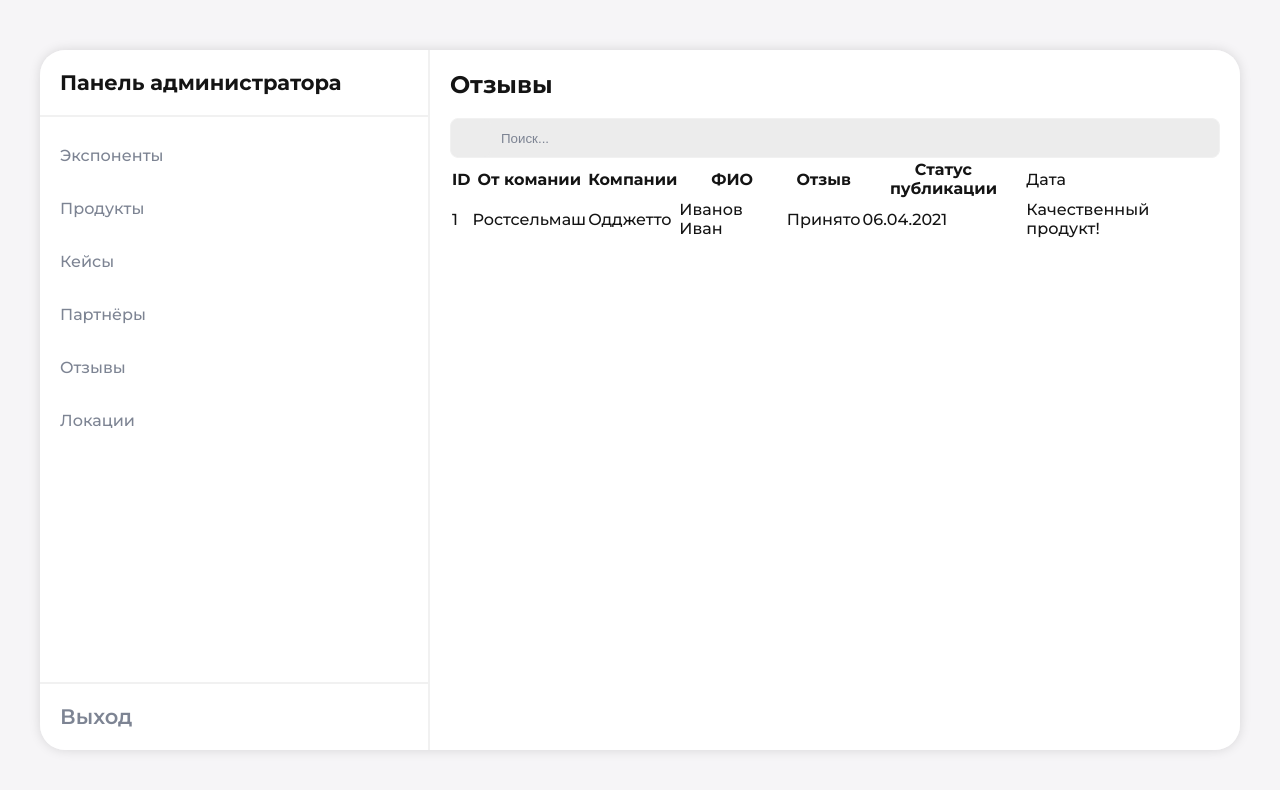
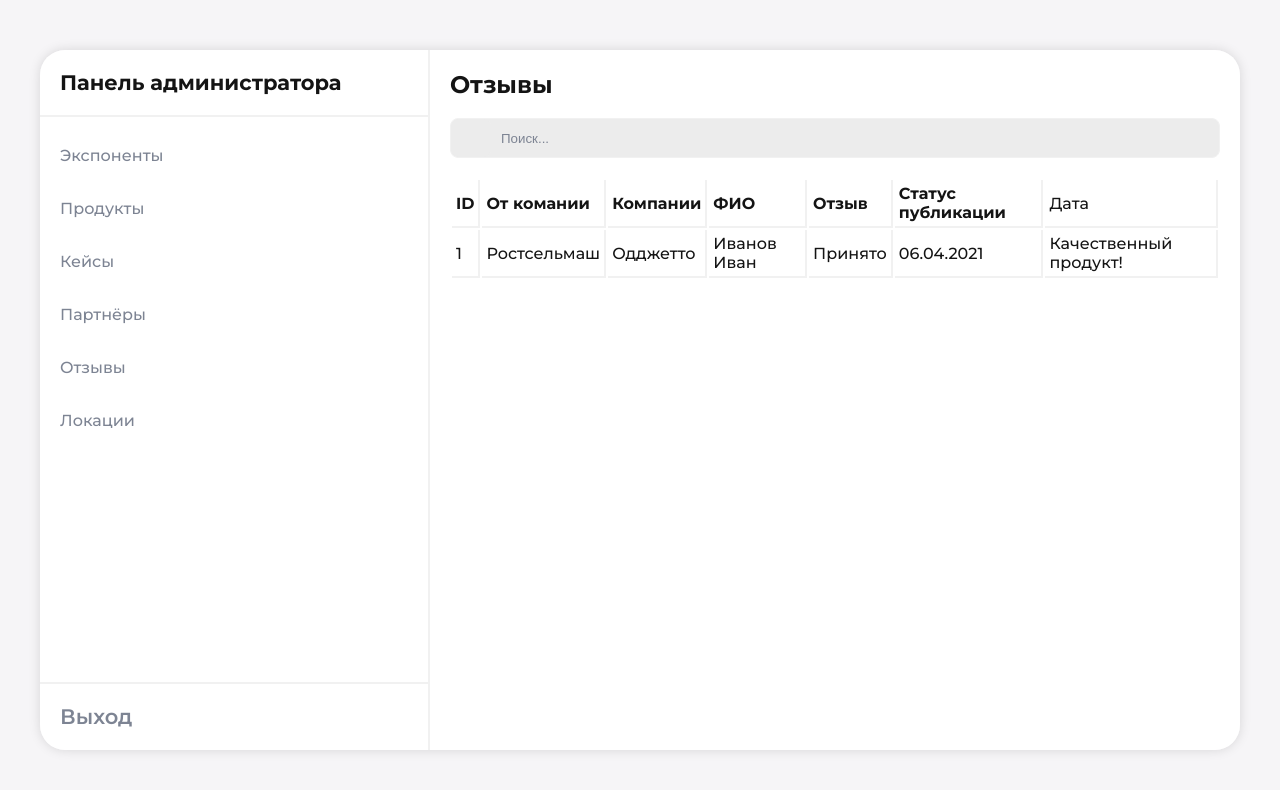
Before and after one commit to milkhunters/hahaton-frontend, a Vue app: page /admin/reviews in a window 1280 px wide. Shown: the top 790 px of the page. Built offline with nearby package versions, Linux system fonts and the light colour scheme; a web font is replaced by a local one.

Commit message:
fix reviews

```diff
--- a/src/components/admin/adminPages/adminReviews.vue
+++ b/src/components/admin/adminPages/adminReviews.vue
@@ -52,5 +52,29 @@ export default {
 </script>
 
 <style scoped>
-
+.admin_table {
+  margin-top: 20px;
+  width: 100%;
+}
+.admin_table tr {
+  border: 1px solid var(--border-light);
+}
+.admin_table th {
+  border-right: 2px solid var(--border-light);
+  border-bottom: 2px solid var(--border-light);
+  text-align: left;
+  padding: 4px;
+}
+.admin_table td {
+  border-right: 2px solid var(--border-light);
+  padding: 4px;
+  border-bottom: 2px solid var(--border-light);
+}
+.table_link {
+  display: flex;
+  justify-content: center;
+  align-items: center;
+  width: 100%;
+  height: 100%;
+}
 </style>
```
